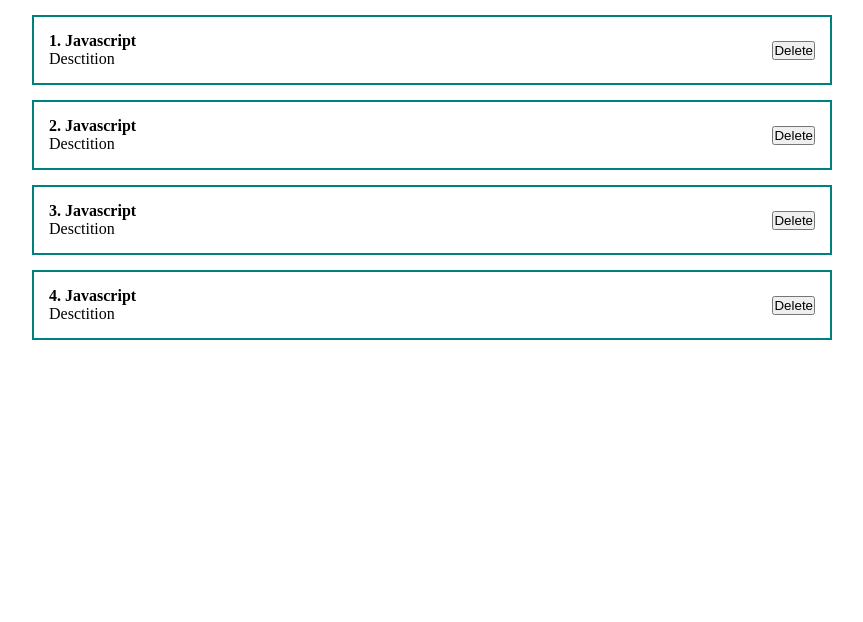
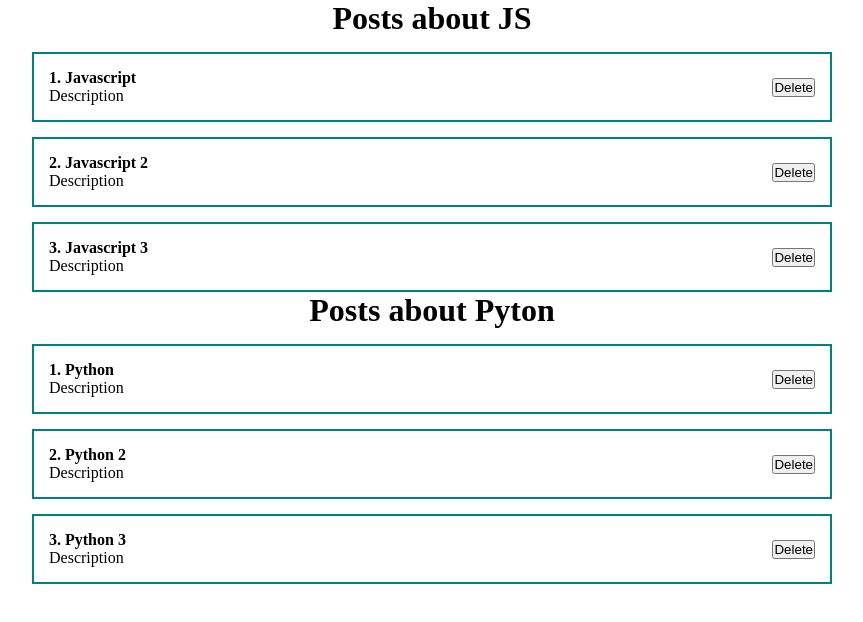
Before and after one commit to andreybakanovsky/React, a React (Create React App) app in the folder react-fund-course/: page / in a window 1280 px wide. Shown: the top 622 px of the page, without its empty margins (208-1071 px from the left). Built offline with nearby package versions, Linux system fonts and the light colour scheme.

Commit message:
3h course - create component PostList

```diff
--- a/react-fund-course/src/App.js
+++ b/react-fund-course/src/App.js
@@ -2,16 +2,26 @@
 import ClassCounter from './components/ClassCounter';
 import Counter from './components/counter';
 import PostItem from './components/PostItem';
+import PostList from './components/PostList';
 import './styles/App.css';
+
 function App() {
+  const [posts, setPosts] = useState([
+    { id: 1, title: 'Javascript', body: 'Description' },
+    { id: 2, title: 'Javascript 2', body: 'Description' },
+    { id: 3, title: 'Javascript 3', body: 'Description' },
+  ])
+
+  const [posts2, setPosts2] = useState([
+    { id: 1, title: 'Python', body: 'Description' },
+    { id: 2, title: 'Python 2', body: 'Description' },
+    { id: 3, title: 'Python 3', body: 'Description' },
+  ])
 
   return (
     <div className="App">
-      <PostItem post={{ id: 1, title: 'Javascript', body: 'Desctition' }} />
-      <PostItem post={{ id: 2, title: 'Javascript', body: 'Desctition' }} />
-      <PostItem post={{ id: 3, title: 'Javascript', body: 'Desctition' }} />
-      <PostItem post={{ id: 4, title: 'Javascript', body: 'Desctition' }} />
-
+      <PostList posts={posts} title= "Posts about JS" />
+      <PostList posts={posts2} title= "Posts about Pyton" />
     </div>
   );
 }
--- /dev/null
+++ b/react-fund-course/src/components/PostList.jsx
@@ -0,0 +1,17 @@
+import React, { useState } from 'react';
+import PostItem from './PostItem';
+
+const PostList = ({ posts, title }) => {
+    return (
+        <div>
+            <h1 style={{ textAlign: 'center' }}>
+               {title}
+            </h1>
+            {posts.map((post) =>
+                <PostItem post={post} key={post.id} />
+            )}
+        </div>
+    )
+}
+
+export default PostList;
```
